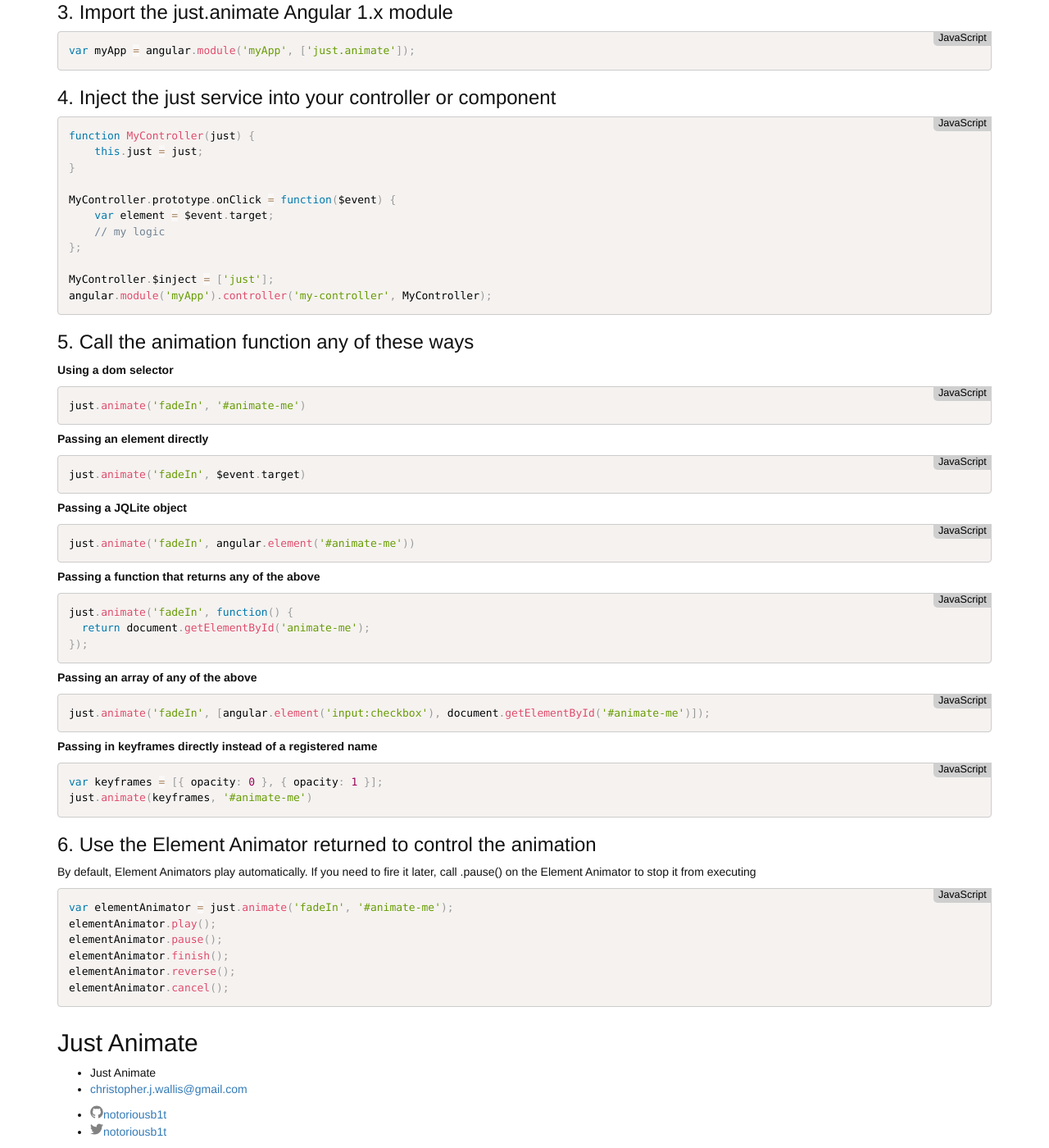
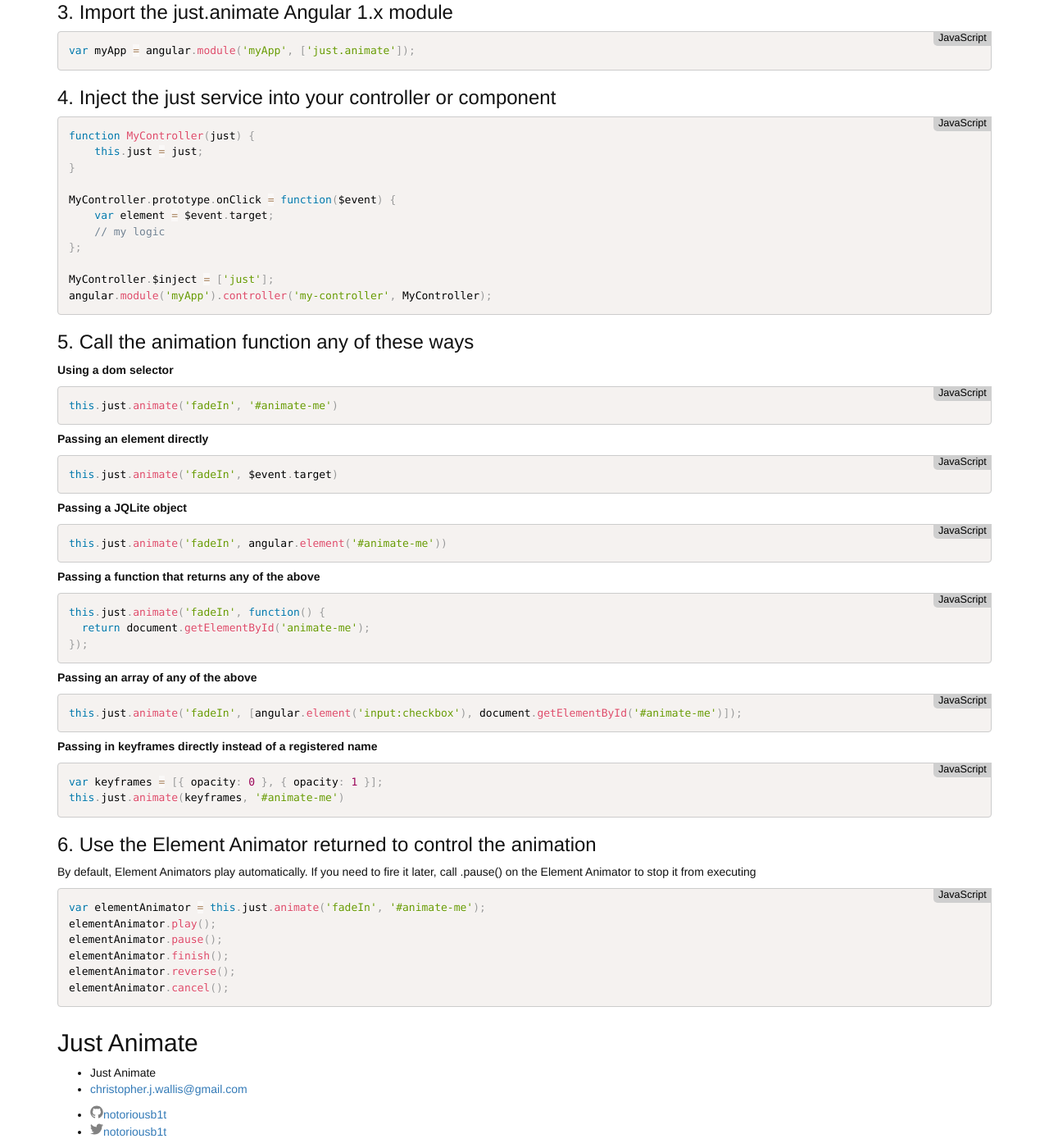
Before and after one commit to just-animate/just-animate.github.io, a Jekyll site: the page built from getting-started/angular1.md, in a window 1280 px wide and 1400 px high, scrolled down 600 px. Shown: the whole window at 82% size. Built offline with Jekyll 4.4.1, drawn with Linux system fonts in a browser that asks for light colours; Markdown is read by kramdown in place of the engine named in the settings.

Commit message:
added "this." to angular 1.x since it generally will be accessed that way

````diff
--- a/getting-started/angular1.md
+++ b/getting-started/angular1.md
@@ -57,27 +57,27 @@
   **Using a dom selector**
 
 ``` javascript
-just.animate('fadeIn', '#animate-me')
+this.just.animate('fadeIn', '#animate-me')
 ```
 
   **Passing an element directly**
 
 ``` javascript
-just.animate('fadeIn', $event.target)
+this.just.animate('fadeIn', $event.target)
 ```
 
 
   **Passing a JQLite object**
 
 ``` javascript
-just.animate('fadeIn', angular.element('#animate-me'))
+this.just.animate('fadeIn', angular.element('#animate-me'))
 ```
 
 
   **Passing a function that returns any of the above**
 
 ``` javascript
-just.animate('fadeIn', function() {
+this.just.animate('fadeIn', function() {
   return document.getElementById('animate-me');
 });
 ```
@@ -85,14 +85,14 @@
   **Passing an array of any of the above**
 
 ``` javascript
-just.animate('fadeIn', [angular.element('input:checkbox'), document.getElementById('#animate-me')]);
+this.just.animate('fadeIn', [angular.element('input:checkbox'), document.getElementById('#animate-me')]);
 ```
 
   **Passing in keyframes directly instead of a registered name**
 
 ``` javascript
 var keyframes = [{ opacity: 0 }, { opacity: 1 }];
-just.animate(keyframes, '#animate-me')
+this.just.animate(keyframes, '#animate-me')
 ```
 
 ### 6. Use the Element Animator returned to control the animation
@@ -100,7 +100,7 @@
  By default, Element Animators play automatically. If you need to fire it later, call .pause() on the Element Animator to stop it from executing
 
 ``` javascript
-var elementAnimator = just.animate('fadeIn', '#animate-me');
+var elementAnimator = this.just.animate('fadeIn', '#animate-me');
 elementAnimator.play();
 elementAnimator.pause();
 elementAnimator.finish();
````
